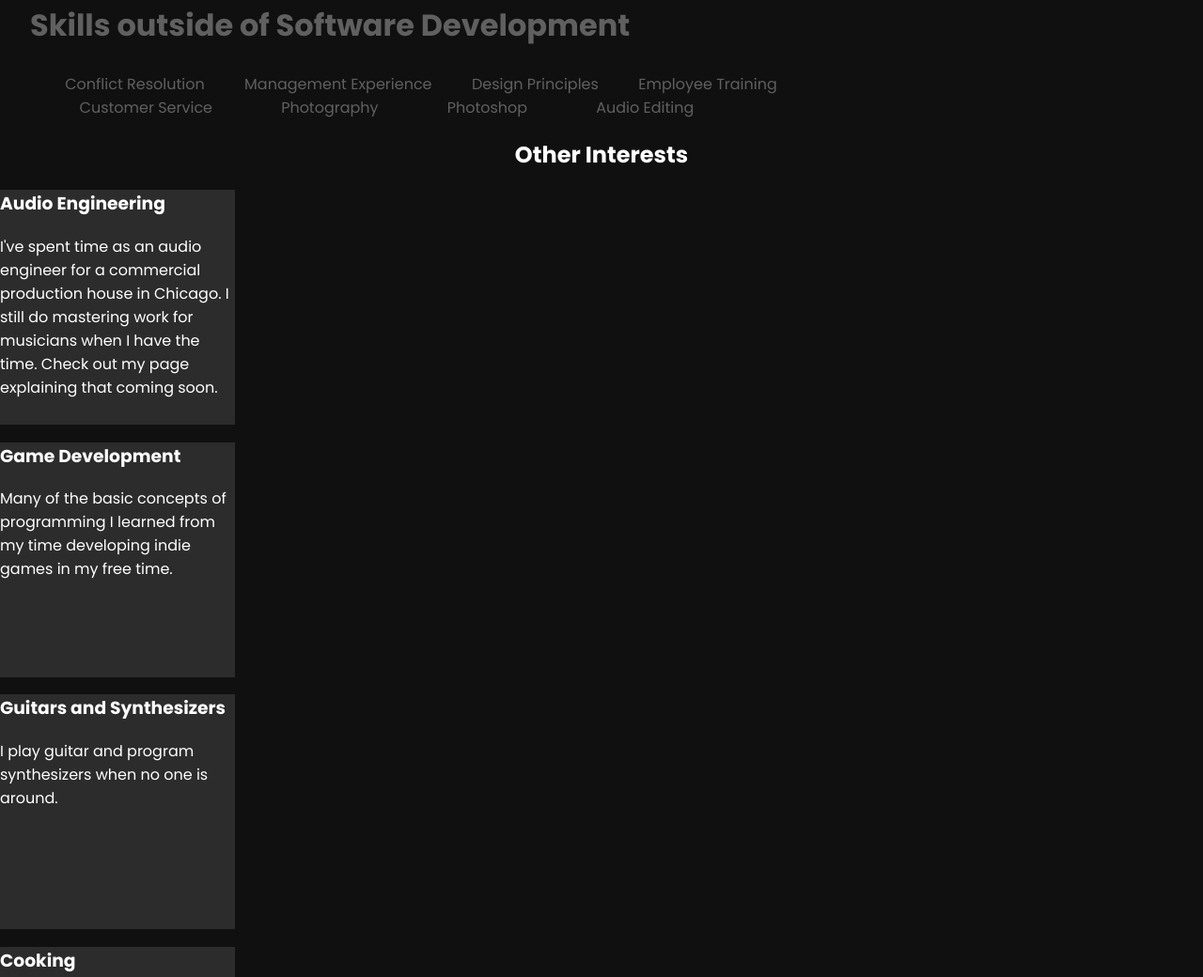
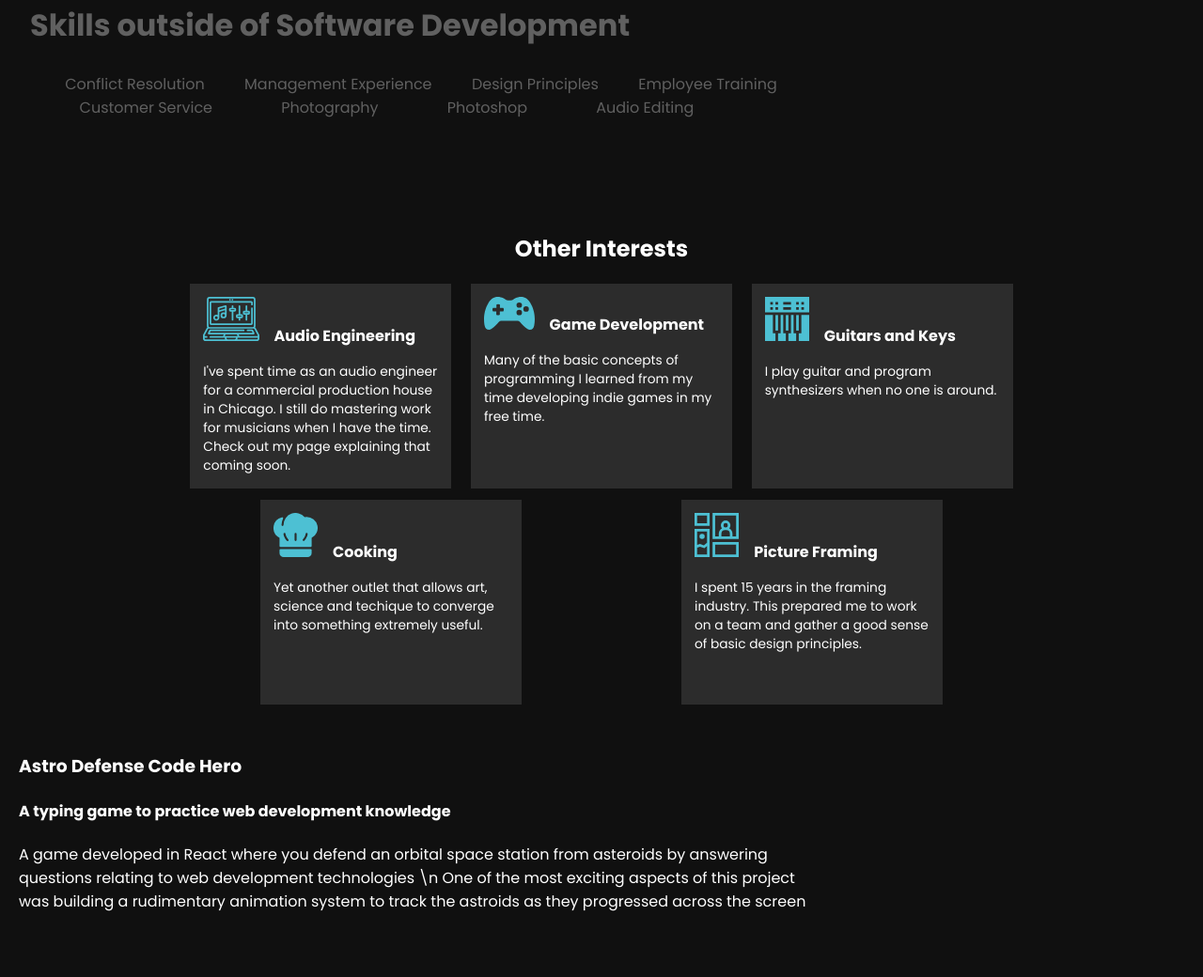
Before and after one commit to daleinen7/portfolio, a Gatsby site: page / in a window 1280 px wide. Shown: the part 1220-2260 px from the top of the page at 94% size. Built offline with nearby package versions, Linux system fonts and the light colour scheme; Gatsby itself is replaced by a stand-in of ours.

Commit message:
through interests

```diff
--- a/src/components/InterestBlock/index.jsx
+++ b/src/components/InterestBlock/index.jsx
@@ -3,14 +3,34 @@ import styled from 'styled-components';
 
 const StyledDiv = styled.div`
   width: 250px;
-  height: 250px;
+  height: 190px;
   background: var(--gray);
+  padding: 14px;
+  margin-bottom: 12px;
+
+  .interestHeading {
+    display: flex;
+    align-items: baseline;
+  }
+
+  h3 {
+    font-size: 1rem;
+    font-weight: semi-bold;
+    margin-left: 1rem;
+  }
+  p {
+    font-size: 0.86rem;
+    margin-top: 0;
+  }
 `;
 
 export default function InterestBlock(props) {
   return(
     <StyledDiv>
-      <h3>{props.title}</h3>
+      <div className="interestHeading">
+        <img src={props.img} alt={props.img}/>
+        <h3>{props.title}</h3>
+      </div>
       <p>{props.copy}</p>
     </StyledDiv>
   )
--- a/src/components/OtherInterests/index.jsx
+++ b/src/components/OtherInterests/index.jsx
@@ -1,42 +1,58 @@
 import React from 'react';
 import InterestBlock from '../InterestBlock';
 import styled from 'styled-components';
+import audioEngineering from '../../images/audio.svg';
+import game from '../../images/game.svg';
+import instrument from '../../images/instrument.svg';
+import cooking from '../../images/cooking.svg';
+import pictureframing from '../../images/pictureframing.svg';
 
 
 const StyledDiv = styled.div`
-  h2 {
-    text-align: center;
+  display: flex;
+  align-items: center;
+  flex-direction: column;
+  margin-top: 100px;
+
+  .interestsGrid {
+    display: flex;
+    flex-wrap: wrap;
+    justify-content: space-around;
+    width: 70%;
   }
 `;
+
 export default function OtherInterests() {
   return(
     <StyledDiv>
       <h2>Other Interests</h2>
+      <div className="interestsGrid">
         <InterestBlock
           title="Audio Engineering"
           copy="I've spent time as an audio engineer for a commercial production house in Chicago. I still do mastering work for musicians when I have the time. Check out my page explaining that coming soon."
-        img="audio"
+          img={audioEngineering}
         />
         <InterestBlock
           title="Game Development"
           copy="Many of the basic concepts of programming I learned from my time developing indie games in my free time."
-        img="game"
+          img={game}
         />
         <InterestBlock
-        title="Guitars and Synthesizers"
+          title="Guitars and Keys"
           copy="I play guitar and program synthesizers when no one is around."
-        img="keyboard"
+          img={instrument}
         />
         <InterestBlock
           title="Cooking"
           copy="Yet another outlet that allows art, science and techique to converge into something extremely useful."
-        img="cooking"
+          img={cooking}
         />
         <InterestBlock
           title="Picture Framing"
           copy="I spent 15 years in the framing industry. This prepared me to work on a team and gather a good sense of basic design principles."
-        img="pictureframing"
+          img={pictureframing}
         />
+      </div>
     </StyledDiv>
   )
 }
```
Also changed, not shown: src/images/audio.svg (added), src/images/cooking.svg (added), src/images/game.svg (added), src/images/instrument.svg (added), src/images/pictureframing.svg (added). Lines whose indentation alone changed are shown as unchanged.
